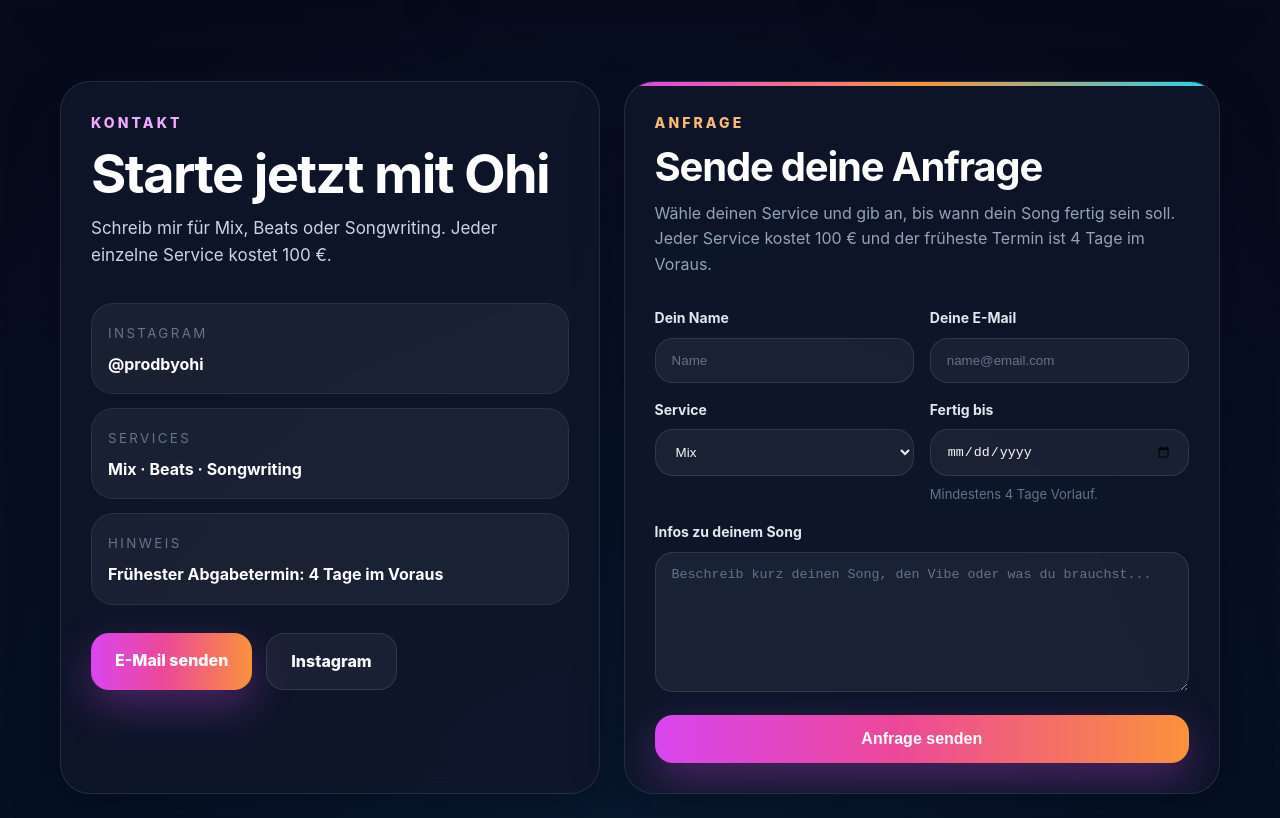
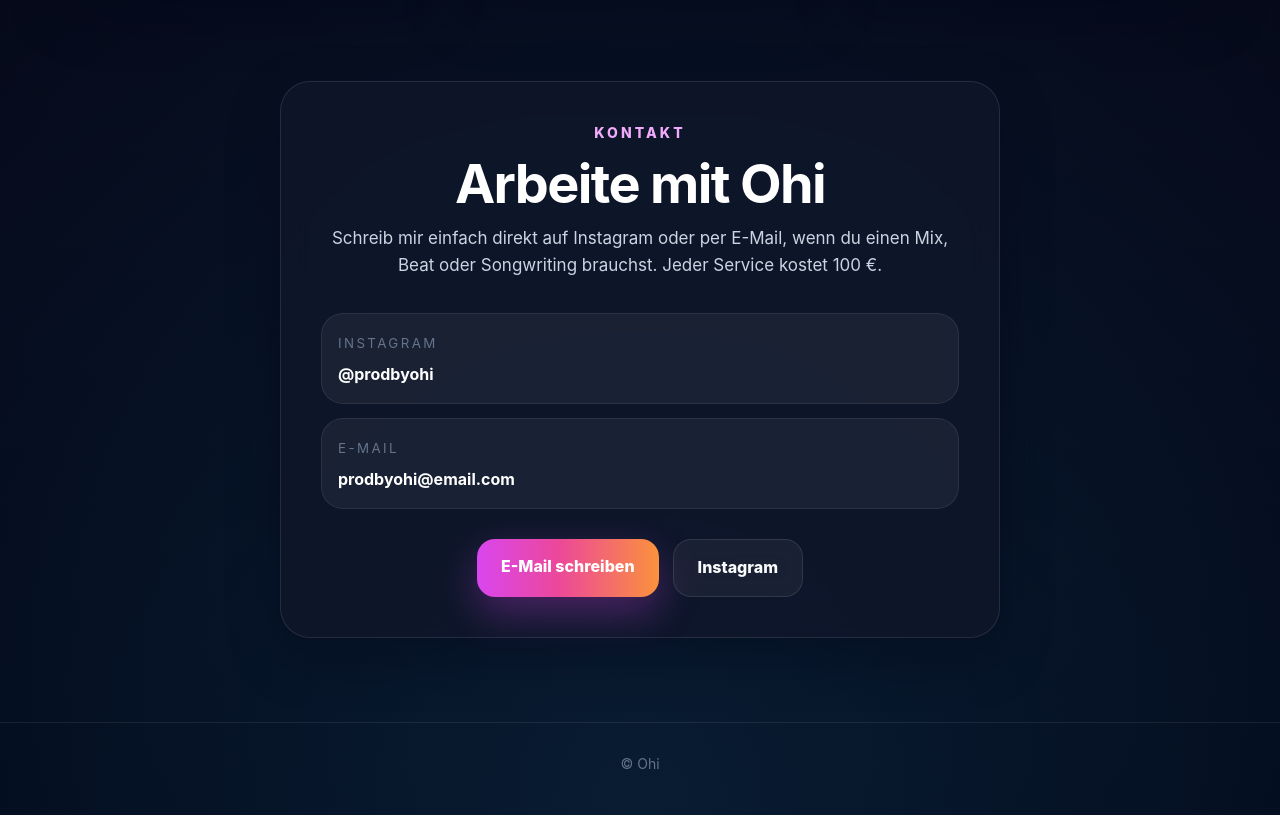
Before and after one commit to modusyeyo-pixel/produziertohi, a plain HTML site: page index.html in a window 1280 px wide. Shown: the part 2792-3610 px from the top of the page. Drawn offline with Linux system fonts and the light colour scheme.

Commit message:
index.html

```diff
--- a/index.html
+++ b/index.html
@@ -471,66 +471,29 @@
   </section>
 
   <section id="kontakt" class="section" style="padding-top:0;">
-    <div class="container contact-grid">
-      <div class="glass contact-panel">
+  <div class="container" style="max-width:720px; text-align:center;">
+    <div class="glass contact-panel" style="padding:40px;">
       <div class="eyebrow">Kontakt</div>
-        <h2>Starte jetzt mit Ohi</h2>
-        <p class="lead" style="font-size:17px; max-width:100%;">Schreib mir für Mix, Beats oder Songwriting. Jeder einzelne Service kostet 100 €.</p>
+      <h2>Arbeite mit Ohi</h2>
+      <p class="lead" style="font-size:17px; max-width:100%; margin-left:auto; margin-right:auto;">
+        Schreib mir einfach direkt auf Instagram oder per E-Mail, wenn du einen Mix, Beat oder Songwriting brauchst.
+        Jeder Service kostet 100 €.
+      </p>
 
-        <div class="info-box">
+      <div class="info-box" style="text-align:left;">
         <small style="text-transform:uppercase; letter-spacing:0.18em; color:#64748b;">Instagram</small>
         <strong>@prodbyohi</strong>
       </div>
-        <div class="info-box">
-          <small style="text-transform:uppercase; letter-spacing:0.18em; color:#64748b;">Services</small>
-          <strong>Mix · Beats · Songwriting</strong>
-        </div>
-        <div class="info-box">
-          <small style="text-transform:uppercase; letter-spacing:0.18em; color:#64748b;">Hinweis</small>
-          <strong>Frühester Abgabetermin: 4 Tage im Voraus</strong>
+
+      <div class="info-box" style="text-align:left;">
+        <small style="text-transform:uppercase; letter-spacing:0.18em; color:#64748b;">E-Mail</small>
+        <strong>prodbyohi@email.com</strong>
       </div>
 
-        <div class="buttons" style="margin-top:28px; margin-bottom:0;">
-          <a class="btn btn-primary" href="mailto:prodbyohi@email.com">E-Mail senden</a>
+      <div class="buttons" style="justify-content:center; margin-top:30px; margin-bottom:0;">
+        <a class="btn btn-primary" href="mailto:prodbyohi@email.com">E-Mail schreiben</a>
         <a class="btn btn-secondary" href="https://instagram.com/prodbyohi" target="_blank" rel="noreferrer">Instagram</a>
       </div>
-      </div>
-
-      <div class="glass form-panel">
-        <div class="eyebrow" style="color:#fdba74;">Anfrage</div>
-        <h2 style="font-size:40px;">Sende deine Anfrage</h2>
-        <p class="muted" style="max-width:100%; font-size:16px;">Wähle deinen Service und gib an, bis wann dein Song fertig sein soll. Jeder Service kostet 100 € und der früheste Termin ist 4 Tage im Voraus.</p>
-
-        <form>
-          <div>
-            <label for="name">Dein Name</label>
-            <input id="name" type="text" placeholder="Name" />
-          </div>
-          <div>
-            <label for="email">Deine E-Mail</label>
-            <input id="email" type="email" placeholder="name@email.com" />
-          </div>
-          <div>
-            <label for="service">Service</label>
-            <select id="service">
-              <option>Mix</option>
-              <option>Beats</option>
-              <option>Songwriting</option>
-            </select>
-          </div>
-          <div>
-            <label for="date">Fertig bis</label>
-            <input id="date" type="date" min="2026-03-19" />
-            <div class="help">Mindestens 4 Tage Vorlauf.</div>
-          </div>
-          <div class="full">
-            <label for="message">Infos zu deinem Song</label>
-            <textarea id="message" placeholder="Beschreib kurz deinen Song, den Vibe oder was du brauchst..."></textarea>
-          </div>
-          <div class="full">
-            <button class="submit" type="submit">Anfrage senden</button>
-          </div>
-        </form>
     </div>
   </div>
 </section>
```
Lines whose indentation alone changed are shown as unchanged.
